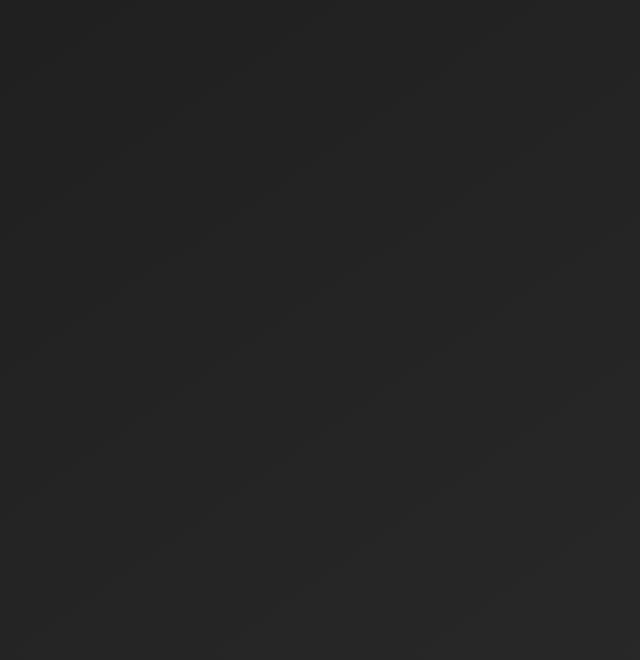
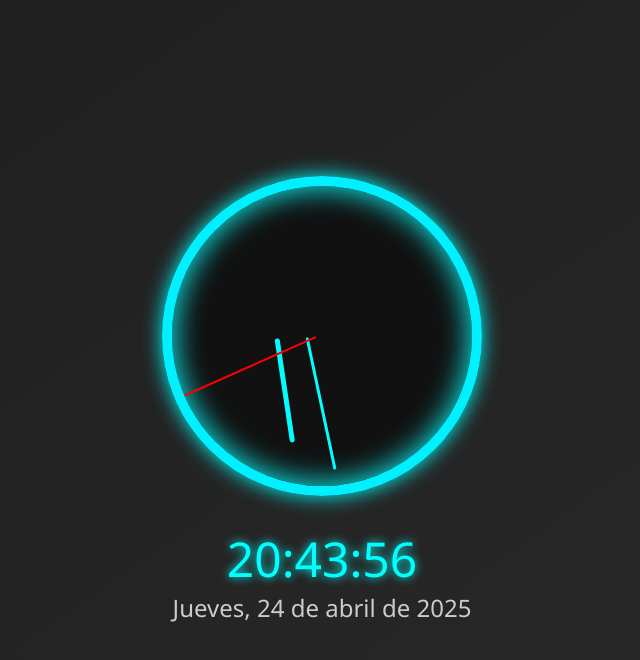
Before and after one commit to IquinteroZ/Reloj, a plain HTML site: page index.html in a window 1280 px wide. Shown: the whole page, without its empty margins (318-958 px from the left). Drawn offline with Linux system fonts and the light colour scheme.

Commit message:
Actualizo archivo principal con nuevos cambios

```diff
--- a/index.html
+++ b/index.html
@@ -63,4 +63,68 @@
 
         /* Reloj digital */
         .reloj-digital {
-            text-align:
+            text-align: center;
+        }
+
+        .hora-digital {
+            font-size: 3em;
+            text-shadow: 0 0 10px #0ff;
+        }
+
+        .fecha-digital {
+            font-size: 1.5em;
+            color: #ccc;
+        }
+    </style>
+</head>
+<body>
+    <div class="contenedor-reloj">
+        <!-- Reloj Analógico -->
+        <div class="reloj-analogico">
+            <div class="aguja hora" id="aguja-hora"></div>
+            <div class="aguja minuto" id="aguja-minuto"></div>
+            <div class="aguja segundo" id="aguja-segundo"></div>
+        </div>
+
+        <!-- Reloj Digital -->
+        <div class="reloj-digital">
+            <div class="hora-digital" id="hora-digital">--:--:--</div>
+            <div class="fecha-digital" id="fecha-digital">Cargando fecha...</div>
+        </div>
+    </div>
+
+    <script>
+        function actualizarReloj() {
+            const ahora = new Date();
+            const horas = ahora.getHours();
+            const minutos = ahora.getMinutes();
+            const segundos = ahora.getSeconds();
+
+            // Reloj digital
+            const horaTexto = ahora.toLocaleTimeString('es-ES');
+            const fechaTexto = ahora.toLocaleDateString('es-ES', {
+                weekday: 'long',
+                year: 'numeric',
+                month: 'long',
+                day: 'numeric'
+            });
+
+            document.getElementById("hora-digital").textContent = horaTexto;
+            document.getElementById("fecha-digital").textContent =
+                fechaTexto.charAt(0).toUpperCase() + fechaTexto.slice(1);
+
+            // Reloj analógico
+            const gradosHora = ((horas % 12) + minutos / 60) * 30;
+            const gradosMinuto = minutos * 6;
+            const gradosSegundo = segundos * 6;
+
+            document.getElementById("aguja-hora").style.transform = `rotate(${gradosHora}deg)`;
+            document.getElementById("aguja-minuto").style.transform = `rotate(${gradosMinuto}deg)`;
+            document.getElementById("aguja-segundo").style.transform = `rotate(${gradosSegundo}deg)`;
+        }
+
+        setInterval(actualizarReloj, 1000);
+        actualizarReloj();
+    </script>
+</body>
+</html>
```
